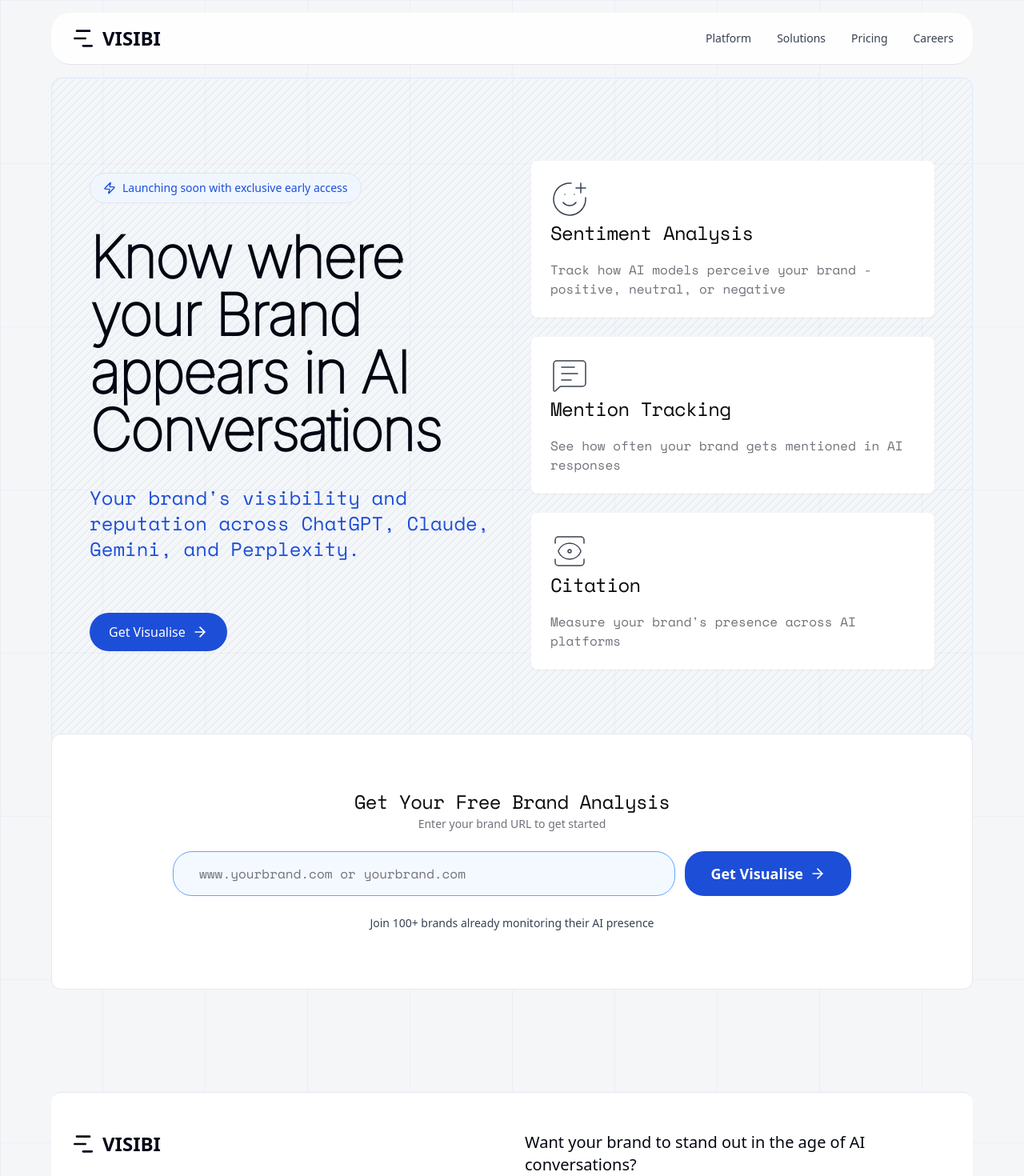
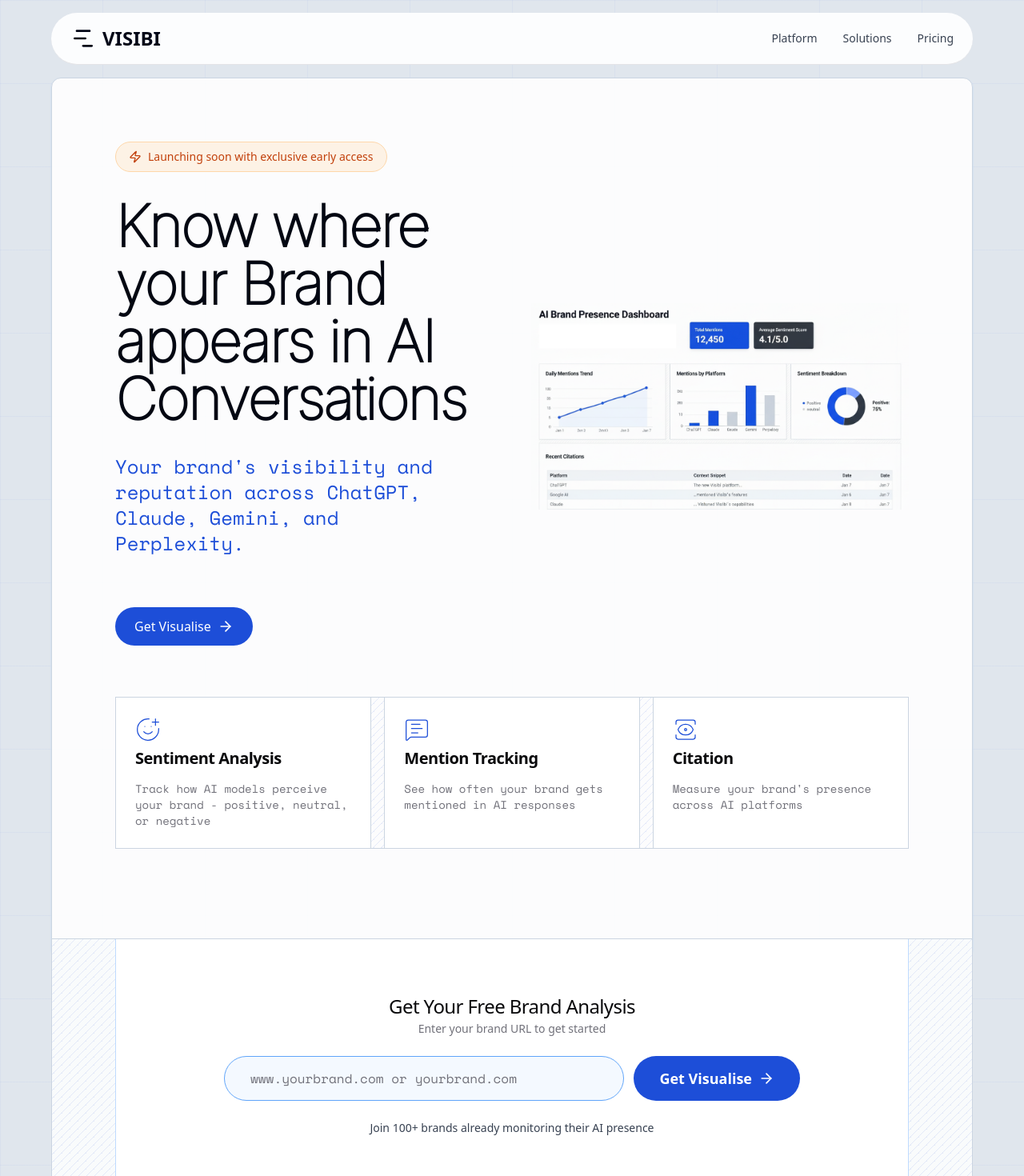
Before and after one commit to artrume-dev/govsb, a React (Vite) app in the folder frontend/: page / in a window 1280 px wide. Shown: the top 1470 px of the page at 80% size. Built offline with nearby package versions, Linux system fonts and the light colour scheme.

Commit message:
revamp coming soon styles

```diff
--- a/frontend/src/index.css
+++ b/frontend/src/index.css
@@ -62,7 +62,7 @@
 }
 
 .line-pattern {
-    --pattern-fg: #1d4ed81A; /* Black with 10% opacity */
+    --pattern-fg: #1d4ed81A; /* Blue with 10% opacity */
 }
 
 
--- a/frontend/src/pages/ComingSoon.jsx
+++ b/frontend/src/pages/ComingSoon.jsx
@@ -1,5 +1,5 @@
 import { useState, useEffect, useRef } from 'react'
-import { Moon, Sun, TrendingUp, Activity, MessageSquare, Eye, ArrowRight, Check, Sparkles, BarChart3, Zap, ChartNoAxesGantt, MessageSquareText, SmilePlus, View, ChevronDown, ChevronUp } from 'lucide-react'
+import { Moon, Sun, TrendingUp, Activity, MessageSquare, Eye, ArrowRight, Check, Sparkles, BarChart3, Zap, ChartNoAxesGantt, MessageSquareText, SmilePlus, View, ChevronDown, ChevronUp, Menu, X } from 'lucide-react'
 import { Button } from '@/components/ui/button'
 import { Card, CardContent, CardDescription, CardHeader, CardTitle } from '@/components/ui/card'
 import { Input } from '@/components/ui/input'
@@ -15,6 +15,7 @@ export default function ComingSoon() {
   const [customQueries, setCustomQueries] = useState(null)
   const [customKeywords, setCustomKeywords] = useState(null)
   const [showAdvanced, setShowAdvanced] = useState(true)
+  const [mobileMenuOpen, setMobileMenuOpen] = useState(false)
   const [loading, setLoading] = useState(false)
   const [error, setError] = useState('')
   const [preview, setPreview] = useState(null)
@@ -121,11 +122,10 @@ export default function ComingSoon() {
   return (
     <div className="min-h-screen relative line-pattern">
 
-  <div className="absolute inset-0 -z-10 h-full w-full bg-slate-400/10 bg-[linear-gradient(to_right,#1d4ed80A_1px,transparent_1px),linear-gradient(to_bottom,#1d4ed80A_1px,transparent_1px)] bg-[size:128px_204px]"></div>
+  <div className="absolute inset-0 -z-10 h-full w-full bg-slate-300/60 bg-[linear-gradient(to_right,#1d4ed80A_1px,transparent_1px),linear-gradient(to_bottom,#1d4ed80A_1px,transparent_1px)] bg-[size:128px_104px]"></div>
 
       {/* Header */}
-      <header className="max-w-[90%] mx-auto rounded-3xl border-b bg-white/90 dark:bg-slate-900/10 backdrop-blur-sm sticky top-4 z-[100] dark:border-slate-800 relative">
-
+      <header className="max-w-[90%] mx-auto rounded-full border-b bg-white/90 dark:bg-slate-900/10 backdrop-blur-sm sticky top-4 z-[100] dark:border-slate-800 relative">
         <div className="mx-auto px-6 py-4 flex items-center justify-between">
           <div className="flex items-center gap-2">
             <ChartNoAxesGantt className="h-8 w-8 text-slate-950 dark:text-white" />
@@ -134,8 +134,8 @@ export default function ComingSoon() {
             </span>
           </div>
 
-          {/* Navigation Links */}
-          <nav className="flex items-center gap-8">
+          {/* Desktop Navigation Links */}
+          <nav className="hidden md:flex items-center gap-8">
             <a
               href="/platform"
               className="text-sm font-medium text-gray-700 dark:text-gray-300 hover:text-blue-600 dark:hover:text-blue-400 transition-colors"
@@ -148,22 +148,52 @@ export default function ComingSoon() {
             >
               Solutions
             </a>
-
-             <a
+            <a
               href="/pricing"
               className="text-sm font-medium text-gray-700 dark:text-gray-300 hover:text-blue-600 dark:hover:text-blue-400 transition-colors"
             >
               Pricing
             </a>
+          </nav>
 
-            <a
-              href="/careers"
-              className="text-sm font-medium text-gray-700 dark:text-gray-300 hover:text-blue-600 dark:hover:text-blue-400 transition-colors"
-            >
-              Careers
-            </a>
-          </nav>
+          {/* Mobile Menu Button */}
+          <button
+            onClick={() => setMobileMenuOpen(!mobileMenuOpen)}
+            className="md:hidden p-2 text-gray-700 dark:text-gray-300 hover:text-blue-600 dark:hover:text-blue-400 transition-colors"
+            aria-label="Toggle menu"
+          >
+            {mobileMenuOpen ? <X className="h-6 w-6" /> : <Menu className="h-6 w-6" />}
+          </button>
         </div>
+
+        {/* Mobile Dropdown Menu */}
+        {mobileMenuOpen && (
+          <div className="md:hidden border-t border-gray-200 dark:border-slate-700 bg-white dark:bg-slate-900/95 backdrop-blur-sm">
+            <nav className="px-6 py-4 flex flex-col gap-4">
+              <a
+                href="/platform"
+                onClick={() => setMobileMenuOpen(false)}
+                className="text-base font-medium text-gray-700 dark:text-gray-300 hover:text-blue-600 dark:hover:text-blue-400 transition-colors py-2"
+              >
+                Platform
+              </a>
+              <a
+                href="/solutions"
+                onClick={() => setMobileMenuOpen(false)}
+                className="text-base font-medium text-gray-700 dark:text-gray-300 hover:text-blue-600 dark:hover:text-blue-400 transition-colors py-2"
+              >
+                Solutions
+              </a>
+              <a
+                href="/pricing"
+                onClick={() => setMobileMenuOpen(false)}
+                className="text-base font-medium text-gray-700 dark:text-gray-300 hover:text-blue-600 dark:hover:text-blue-400 transition-colors py-2"
+              >
+                Pricing
+              </a>
+            </nav>
+          </div>
+        )}
       </header>
 
 
@@ -171,29 +201,31 @@ export default function ComingSoon() {
       {/** adding new hero header */}
 
       {/* Hero Section */}
-      <section className="max-w-[90%] mx-auto items-left px-12 py-4 md:pt-28 mb-4 relative">
-        <div className="lg:block absolute h-full w-full border-t border-l border-r border-b border-blue-100 dark:border-gray-800 rotate-0 left-0 top-8 pattern-background rounded-xl"></div>
+      <section className="max-w-[90%] mx-auto items-left px-[5rem] py-4 pt-4 md:pt-28 mb-4 relative">
+
+        <div className="lg:block absolute h-full w-full bg-white/90 border border-slate-300 dark:border-gray-800 left-0 top-8 rounded-xl rounded-bl-none rounded-br-none shadow-sm shadow-blue-200"></div>
+
         <div className="grid lg:grid-cols-2 gap-12 items-center">
-
 
           {/* Left Column - Content */}
           <div className="max-w-4xl text-left space-y-8 relative z-10">
 
+
           <div className="inline-block">
-            <span className="inline-flex items-center gap-2 px-4 py-2 rounded-full bg-blue-50 dark:bg-blue-900/50 text-blue-700 dark:text-blue-400 text-sm font-medium border dark:border-blue-900">
+            <span className="inline-flex items-center gap-2 px-4 py-2 rounded-full bg-orange-100/60 dark:bg-blue-900/50 text-orange-700 dark:text-blue-400 text-sm font-medium border border-orange-200">
               <Zap className="h-4 w-4" />
               Launching soon with exclusive early access
             </span>
           </div>
            <div className="inline-block">
-            <h1 className="font-inter text-md md:text-7xl font-bold tracking-tight text-gray-950 dark:text-slate-100">
+
+            <h1 className="font-inter text-md text-5xl md:text-7xl font-bold tracking-tight text-gray-950 dark:text-slate-100">
             Know where your Brand appears in AI Conversations
             {/* <span className="block text-gray-900 dark:text-slate-200 mt-2 font-light">Before Your Competitors</span> */}
             </h1>
             </div>
-            <h2 className="text-md md:text-2xl font-thin text-blue-700 dark:text-slate-100 mt-4">
-             Your brand's visibility and reputation across ChatGPT, Claude, Gemini,
-            and Perplexity.
+            <h2 className="md:w-[90%] text-md md:text-2xl font-thin text-blue-700 dark:text-slate-100 mt-4 md:mt-6 mb-0">
+             Your brand's visibility and reputation across ChatGPT, Claude, Gemini, and Perplexity.
             </h2>
 
             <div className="py-8">
@@ -208,58 +240,110 @@ export default function ComingSoon() {
 
         </div>
           {/* Right Column - Image */}
+
+
           <div className="relative w-full max-w-full mx-auto">
 
+<img src='./public/sample-dash.png' alt='sample dashboard'></img>
+
+
+
              {/* Features Grid */}
-            <div className="grid grid-cols-1 md:grid-cols-1 gap-6 mb-12 pt-6">
-              <Card className="border-1 hover:border-blue-300 dark:hover:border-blue-700 transition-colors">
+{/*
+            <div className="grid grid-cols-1 md:grid-cols-3 gap-6 mb-12 pt-8">
+              <Card className="border hover:border-blue-300 dark:hover:border-blue-700 transition-colors">
                 <CardHeader>
                   <SmilePlus size={48} strokeWidth={1.50} absoluteStrokeWidth className="text-gray-700" />
                   <CardTitle className="font-space-mono pb-4 font-thin">Sentiment Analysis</CardTitle>
-                  <CardDescription className="font-space-mono text-md">
+                  <CardDescription className="font-space-mono text-sm">
                     Track how AI models perceive your brand - positive, neutral, or negative
                   </CardDescription>
                 </CardHeader>
               </Card>
 
-              <Card className="border-1 hover:border-purple-300 dark:hover:border-purple-700 transition-colors">
+              <Card className="border hover:border-blue-300 dark:hover:border-blue-700 transition-colors">
                 <CardHeader>
                    <MessageSquareText size={48} strokeWidth={1.50} absoluteStrokeWidth className="text-gray-700" />
                   <CardTitle className="font-space-mono pb-4 font-thin">Mention Tracking</CardTitle>
-                  <CardDescription className="font-space-mono text-md">
+                  <CardDescription className="font-space-mono text-sm">
                     See how often your brand gets mentioned in AI responses
                   </CardDescription>
                 </CardHeader>
               </Card>
 
-              <Card className="border-1 hover:border-pink-300 dark:hover:border-pink-700 transition-colors">
+              <Card className="border hover:border-blue-300 dark:hover:border-blue-700 transition-colors">
                 <CardHeader>
                   <View size={48} strokeWidth={1.50} absoluteStrokeWidth className="text-gray-700" />
                   <CardTitle className="font-space-mono pb-4 font-thin">Citation</CardTitle>
-                  <CardDescription className="font-space-mono text-md">
+                  <CardDescription className="font-space-mono text-sm">
+                    Measure your brand's presence across AI platforms
+                  </CardDescription>
+                </CardHeader>
+              </Card>
+            </div> */}
+
+            </div>
+
+
+
+
+
+      </div>
+
+         <div className="relative w-full py-8 mx-auto">
+
+             {/* Features Grid */}
+            <div className="grid grid-cols-1 md:grid-cols-3 gap-4 mb-12 py-0  border-slate-300 border transition-colors pattern-background">
+              <Card className="rounded-none border-0 shadow-none md:border-r border-slate-300 transition-colors">
+                <CardHeader>
+                  <SmilePlus size={32} strokeWidth={1.25} absoluteStrokeWidth className="text-blue-700" />
+                  <CardTitle className="font-inter pb-2 text-xl font-bolder">Sentiment Analysis</CardTitle>
+                  <CardDescription className="font-space-mono text-sm">
+                    Track how AI models perceive your brand - positive, neutral, or negative
+                  </CardDescription>
+                </CardHeader>
+              </Card>
+
+              <Card className="rounded-none border-0 shadow-none md:border-r md:border-l  border-slate-300 transition-colors">
+                <CardHeader>
+                   <MessageSquareText size={32} strokeWidth={1.25} absoluteStrokeWidth className="text-blue-700" />
+                  <CardTitle className="font-inter pb-2 text-xl font-bolder">Mention Tracking</CardTitle>
+                  <CardDescription className="font-space-mono text-sm">
+                    See how often your brand gets mentioned in AI responses
+                  </CardDescription>
+                </CardHeader>
+              </Card>
+
+              <Card className="rounded-none border-0 shadow-none md:border-l border-slate-300 transition-colors">
+                <CardHeader>
+                  <View size={32} strokeWidth={1.25} absoluteStrokeWidth className="text-blue-700" />
+                  <CardTitle className="font-inter pb-2 text-xl font-bolder">Citation</CardTitle>
+                  <CardDescription className="font-space-mono text-sm">
                     Measure your brand's presence across AI platforms
                   </CardDescription>
                 </CardHeader>
               </Card>
             </div>
             </div>
-      </div>
+
     </section>
-
-
 
 
       {/** End new nav header from voyse */}
       {/* Main Content */}
-      <main ref={mainSectionRef} className="max-w-[90%] mx-auto px-6 py-12 relative z-10 bg-white dark:bg-gray-950 rounded-xl border border-gray-200 dark:border-gray-800 mb-32">
+      <main ref={mainSectionRef} className="max-w-[90%] mx-auto px-12 py-12 relative z-10 bg-white dark:bg-gray-950 rounded-xl rounded-tl-none rounded-tr-none border-t border-b border-r border-l border-slate-300 dark:border-gray-800 mb-32">
+
+      {/** lines Section */}
+      <div className="lg:block absolute h-full w-0 md:w-20 bg-slate-200/20 border-0 md:border-r md:border-t-0 md:border-blue-200 dark:border-gray-800 left-0 top-0 pattern-background rounded-bl-xl"></div>
+      <div className="lg:block absolute h-full w-0 md:w-20 bg-slate-200/20 border-0 md:border-l md:border-t-0 md:border-blue-200 dark:border-gray-800 right-0 top-0 pattern-background rounded-br-xl"></div>
+
         {step === 1 && (
           <div className="space-y-8">
-            {/* Hero Section */}
 
             {/* URL Input Form */}
-            <Card className="max-w-4xl mx-auto border-0 shadow-none bg-white dark:bg-slate-950">
+            <Card className="max-w-3xl mx-auto border-0 shadow-none bg-white dark:bg-slate-950">
               <CardHeader className="text-center">
-                <CardTitle className="font-space-mono font-thin">Get Your Free Brand Analysis</CardTitle>
+                <CardTitle className="font-inner font-normal">Get Your Free Brand Analysis</CardTitle>
                 <CardDescription>
                   Enter your brand URL to get started
                 </CardDescription>
@@ -273,10 +357,10 @@ export default function ComingSoon() {
                       placeholder="www.yourbrand.com or yourbrand.com"
                       value={brandUrl}
                       onChange={(e) => setBrandUrl(e.target.value)}
-                      className="flex-1 h-14 px-8 text-md font-space-mono placeholder-blue-500 border-blue-400 bg-blue-100/30 dark:bg-blue-900/50 text-blue-700 dark:text-blue-400 rounded-3xl"
+                      className="flex-1 h-14 px-8 text-md font-space-mono placeholder-blue-500 border-blue-400 bg-blue-100/30 dark:bg-blue-900/50 text-blue-700 dark:text-blue-400 rounded-full"
                       required
                     />
-                    <Button type="submit" size="xl" className="h-14 px-8 bg-blue-700 dark:bg-blue-900/50 text-white text-lg font-semibold dark:text-blue-400 rounded-3xl">
+                    <Button type="submit" size="xl" className="h-14 px-8 bg-blue-700 dark:bg-blue-900/50 text-white text-lg font-semibold dark:text-blue-400 rounded-full">
                       Get Visualise
                       <ArrowRight className="ml-2 h-5 w-5" />
                     </Button>
@@ -294,6 +378,7 @@ export default function ComingSoon() {
                 </div>
               </CardContent>
             </Card>
+
           </div>
 
 
@@ -303,7 +388,7 @@ export default function ComingSoon() {
           <div className="mx-auto space-y-6 max-w-7xl">
             <Card className="bg-white dark:bg-slate-950 border-0 max-w-4xl mx-auto">
               <CardHeader className="text-center">
-                <CardTitle className="text-2xl">Customize & Get Early Access</CardTitle>
+                <CardTitle className="text-2xl">Customise & Get Early Access</CardTitle>
                 <CardDescription>
                   Add keywords (optional) and enter your email to get your free analysis
                 </CardDescription>
@@ -423,6 +508,7 @@ export default function ComingSoon() {
               </CardContent>
             </Card>
           </div>
+
         )}
 
         {step === 3 && preview && (
@@ -434,22 +520,22 @@ export default function ComingSoon() {
                   <Check className="h-8 w-8 text-green-600 dark:text-green-400" />
                 </div>
                 <CardTitle className="text-2xl">You're on the list!</CardTitle>
-                <CardDescription className="text-base text-gray-600">
-                  We'll send your detailed brand analysis report to <strong className="font-semibold text-gray-900 dark:text-gray-100">{email}</strong> soon.
+                <CardDescription className="text-base text-gray-700">
+                  We'll send your detailed brand analysis report to <strong className="font-semibold text-blue-700 dark:text-gray-100">{email}</strong> soon.
                 </CardDescription>
               </CardHeader>
             </Card>
 
             {/* Preview Analytics */}
             <div className="space-y-8">
-              <div className="text-left">
-                <h3 className="text-xl font-semibold mb-2">Quick Preview</h3>
+              <div className="text-center">
+                <h3 className="text-4xl font-inter font-semibold mb-2">Quick Preview</h3>
                 <p className="text-md text-gray-600 dark:text-gray-400">
                   Here's what we're analysing for <span className="font-semibold text-blue-700 text-md dark:text-gray-100">{preview.brand_name}</span>
                 </p>
               </div>
 
-              <div className="grid grid-cols-1 md:grid-cols-3 gap-4">
+              <div className="grid md:grid-cols-3 gap-4">
                 {/* Mentions Circular Chart - out of 100 */}
                 <Card className="border-1 shadow-sm bg-gray-100/20 dark:bg-slate-950 transition-colors">
                   <CardHeader className="flex flex-col items-center justify-center py-8">
```
Also changed, not shown: frontend/public/sample-dash.png (added), 1 other file (tests, documents, lock files or other folders).
